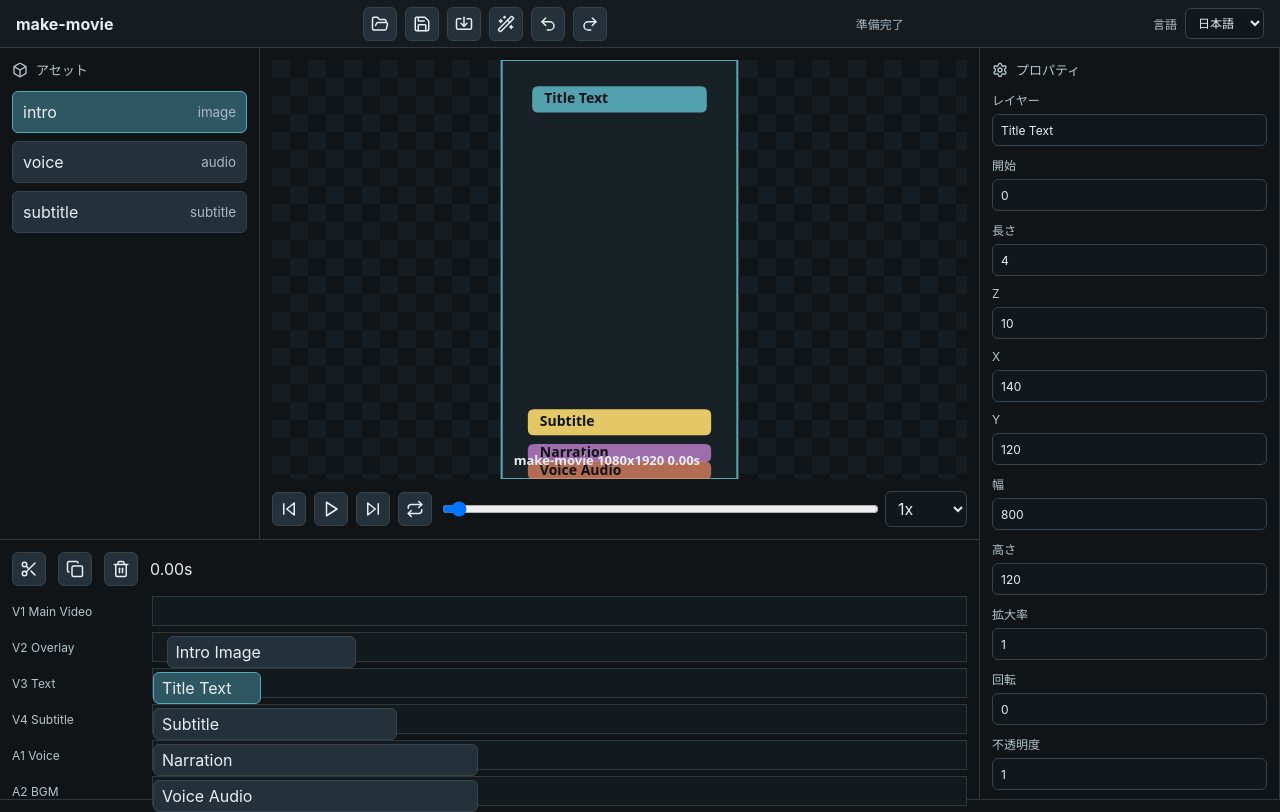
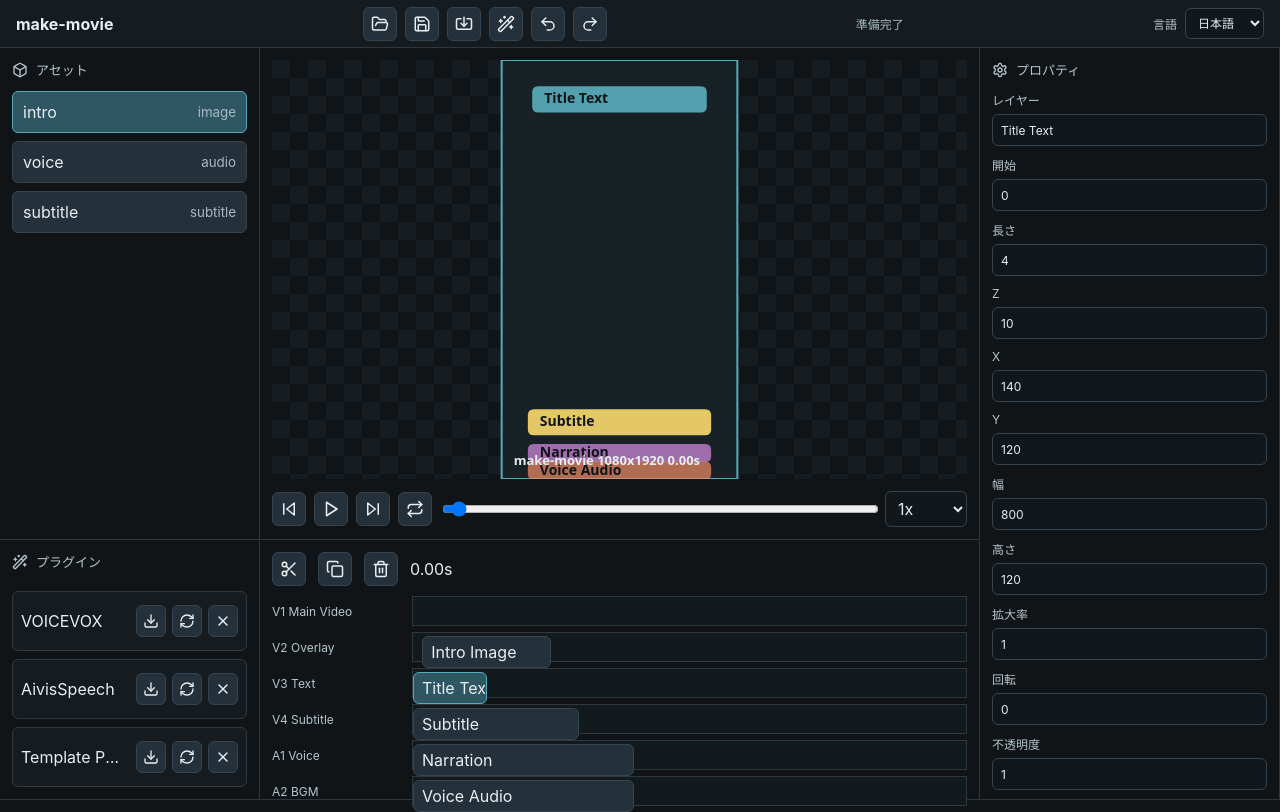
Before and after one commit to isksss/make-movie, a React (Vite) app in the folder apps/mm-gui/: page / in a window 1280 px wide. Built offline with nearby package versions, Linux system fonts and the light colour scheme.

Commit message:
feat(gui): Plugin Manager操作を追加
GUIのPlugin Managerを表示し、install / update / removeをTauri commandへ接続した。\n\n日本語・英語表示のステータス文言とPlaywright E2Eを追加した。

```diff
--- a/apps/mm-gui/src/styles.css
+++ b/apps/mm-gui/src/styles.css
@@ -139,18 +139,17 @@ button.selected {
 }
 
 .timeline-pane {
-  grid-column: 1 / span 2;
+  grid-column: 2;
   grid-row: 2;
 }
 
 .plugin-pane {
-  display: flex;
+  display: grid;
   gap: 8px;
   grid-column: 1;
   grid-row: 2;
-  padding-top: 172px;
-  pointer-events: none;
-  visibility: hidden;
+  grid-template-rows: auto 1fr;
+  overflow: auto;
 }
 
 .pane-heading {
@@ -166,6 +165,39 @@ button.selected {
 .asset-list {
   display: grid;
   gap: 8px;
+}
+
+.plugin-list {
+  display: grid;
+  gap: 8px;
+}
+
+.plugin-row {
+  align-items: center;
+  background: #151b1f;
+  border: 1px solid #2d3840;
+  border-radius: 6px;
+  display: grid;
+  gap: 8px;
+  grid-template-columns: minmax(0, 1fr) auto;
+  min-height: 44px;
+  padding: 8px;
+}
+
+.plugin-row span {
+  overflow: hidden;
+  text-overflow: ellipsis;
+  white-space: nowrap;
+}
+
+.plugin-actions {
+  display: flex;
+  gap: 6px;
+}
+
+.plugin-actions button {
+  height: 30px;
+  width: 30px;
 }
 
 .asset-row {
--- a/apps/mm-gui/src/ui/App.tsx
+++ b/apps/mm-gui/src/ui/App.tsx
@@ -1,6 +1,7 @@
 import {
   Box,
   Copy,
+  Download,
   FolderOpen,
   Import,
   Pause,
@@ -12,9 +13,11 @@ import {
   SkipBack,
   SkipForward,
   Trash2,
+  RefreshCw,
   Redo2,
   Undo2,
   Wand2,
+  X,
 } from "lucide-react";
 import { useState } from "react";
 import { commands } from "../services/tauri";
@@ -29,6 +32,7 @@ import { PreviewCanvas } from "./PreviewCanvas";
 
 const defaultProjectPath = "mm.toml";
 const defaultImportPath = "media/image/import.png";
+const plugins = ["VOICEVOX", "AivisSpeech", "Template Pack"] as const;
 
 export function App() {
   const {
@@ -822,9 +826,42 @@ export function App() {
             <Wand2 size={16} />
             <span>{t.plugins}</span>
           </div>
-          <button>VOICEVOX</button>
-          <button>AivisSpeech</button>
-          <button>Template Pack</button>
+          <div className="plugin-list">
+            {plugins.map((pluginName) => (
+              <div className="plugin-row" key={pluginName}>
+                <span>{pluginName}</span>
+                <div className="plugin-actions">
+                  <button
+                    aria-label={`${t.installPlugin} ${pluginName}`}
+                    onClick={() =>
+                      runCommand(() => commands.installPlugin(pluginName), t.pluginInstalled)
+                    }
+                    title={`${t.installPlugin} ${pluginName}`}
+                  >
+                    <Download size={16} />
+                  </button>
+                  <button
+                    aria-label={`${t.updatePlugin} ${pluginName}`}
+                    onClick={() =>
+                      runCommand(() => commands.updatePlugin(pluginName), t.pluginUpdated)
+                    }
+                    title={`${t.updatePlugin} ${pluginName}`}
+                  >
+                    <RefreshCw size={16} />
+                  </button>
+                  <button
+                    aria-label={`${t.removePlugin} ${pluginName}`}
+                    onClick={() =>
+                      runCommand(() => commands.removePlugin(pluginName), t.pluginRemoved)
+                    }
+                    title={`${t.removePlugin} ${pluginName}`}
+                  >
+                    <X size={16} />
+                  </button>
+                </div>
+              </div>
+            ))}
+          </div>
         </section>
       </main>
     </div>
--- a/apps/mm-gui/src/ui/i18n.ts
+++ b/apps/mm-gui/src/ui/i18n.ts
@@ -31,6 +31,12 @@ export const messages = {
     timeline: "タイムライン",
     plugins: "プラグイン",
     pluginManager: "プラグイン管理",
+    installPlugin: "インストール",
+    updatePlugin: "更新",
+    removePlugin: "削除",
+    pluginInstalled: "プラグインをインストールしました",
+    pluginUpdated: "プラグインを更新しました",
+    pluginRemoved: "プラグインを削除しました",
     layer: "レイヤー",
     start: "開始",
     duration: "長さ",
@@ -99,6 +105,12 @@ export const messages = {
     timeline: "Timeline",
     plugins: "Plugins",
     pluginManager: "Plugin Manager",
+    installPlugin: "Install",
+    updatePlugin: "Update",
+    removePlugin: "Remove",
+    pluginInstalled: "Plugin installed",
+    pluginUpdated: "Plugin updated",
+    pluginRemoved: "Plugin removed",
     layer: "Layer",
     start: "Start",
     duration: "Duration",
```
Also changed, not shown: 1 other file (tests, documents, lock files or other folders).
